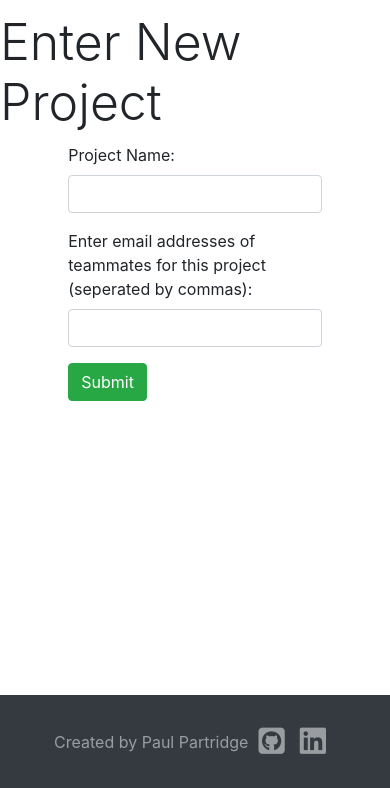
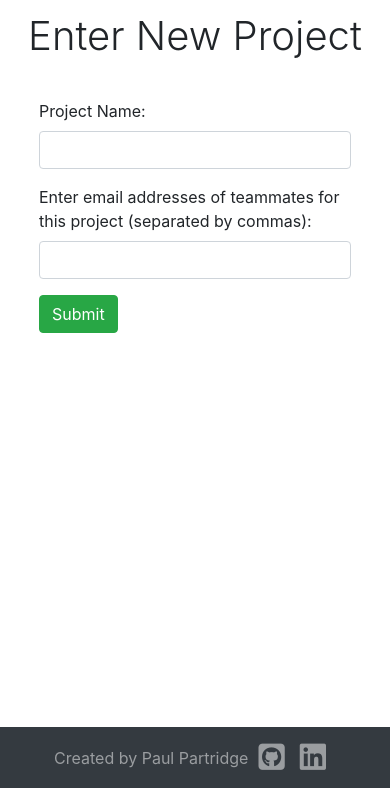
Before and after one commit to partridgep/bugtracker, a Django app: page /projects/create/ in a window 390 px wide. Shown: the part 56-844 px from the top of the page. Run offline with Django 3.2, Linux system fonts and the light colour scheme; the visitor is signed in with stand-in values (Sample User, id 1); data that the repository does not hold is empty; some libraries are stand-ins or nearby versions.

Commit message:
adds further media queries

```diff
--- a/main_app/static/css/style.css
+++ b/main_app/static/css/style.css
@@ -92,6 +92,14 @@ i {
   text-align: center;
 }
 
+.create-project-link {
+  margin: 1em 0;
+}
+
+.addition-title {
+  width: 80%;
+}
+
 /* PROJECT DISPLAY PAGE */
 
 .bug-preview span {
@@ -129,7 +137,7 @@ i {
 }
 
 .bug-right {
-  max-width: 50vw;
+  width: 50vw;
   display: flex;
   align-items: center;
   justify-content: center;
@@ -261,6 +269,14 @@ footer {
 .social-link {
   font-size: 30px;
   margin-right: 5px;
+}
+
+.pb-4, .py-4 {
+  padding-bottom: .5rem!important;
+}
+
+.pt-4, .py-4 {
+  padding-top: .5rem!important;
 }
 
 
@@ -544,6 +560,45 @@ skew to change the 'thickness' of the glitch.*/
 
 }
 
+@media(max-width: 650px) {
+
+  .bug-display {
+    flex-direction: column;
+  }
+
+  .bug-left {
+    margin: 1.5rem 2em 0 2em;
+  }
+
+  .bug-creation-time {
+    display: block;
+    margin-left: 0;
+  }
+
+  .upload {
+    background: linear-gradient(rgb(240, 237, 237), rgb(210, 215, 216));
+  }
+
+  .upload p {
+    font-size: 14pxl
+  }
+
+  .bug-right {
+    width: 100vw;
+  }
+
+  .comment {
+    width: 90vw;
+    padding: 10px 15px;
+  }
+
+  .form {
+    width: 80vw;
+    margin: 10% auto 5% auto;
+  }
+
+}
+
 @media(max-width: 500px) {
 
   .landingPage-logo {
@@ -569,7 +624,7 @@ skew to change the 'thickness' of the glitch.*/
   }
 
   .title {
-    font-size: 50px;
+    font-size: 40px;
   }
 
   .add_teammates {
--- a/main_app/templates/bugs/create_project_bug.html
+++ b/main_app/templates/bugs/create_project_bug.html
@@ -1,7 +1,7 @@
 {% extends 'extended-base.html' %}
 
 {% block child %}
-    <h1 class="display-2 title center-text">Add New Bug to {{ project.name }}</h1>
+    <h1 class="display-4 title center-text addition-title">Add New Bug to {{ project.name }}</h1>
 
     <form action="{% url 'project_bug_create' project.id %}" method="post" class="form">
         {% if error_messsage %}<p class="red-text">{{ error_message }}</p>{% endif %}
--- a/main_app/templates/projects/add_teammates.html
+++ b/main_app/templates/projects/add_teammates.html
@@ -1,13 +1,13 @@
 {% extends 'extended-base.html' %}
 
 {% block child %}
-    <h1 class="display-4 title center-text">Add Teammates to {{ project.name }}</h1>
+    <h1 class="display-4 title center-text addition-title">Add Teammates to {{ project.name }}</h1>
 
     <form action="{% url 'add_teammates' project.id %}" method="post" class="form">
         {% if error_messsage %}<p class="red-text">{{ error_message }}</p>{% endif %}
         {% csrf_token %}
         <div class="form-group">
-            <label for="teammates">Enter email addresses of new teammates for {{ project.name }} (seperated by commas):</label>
+            <label for="teammates">Enter email addresses of new teammates for {{ project.name }} (separated by commas):</label>
             <input type="text" name="teammates" class="form-control">
         </div>
         <input type="submit" value="Submit" class="btn btn-success">
--- a/main_app/templates/projects/create.html
+++ b/main_app/templates/projects/create.html
@@ -1,7 +1,7 @@
 {% extends 'extended-base.html' %}
 
 {% block child %}
-    <h1 class="display-2 title center-text">Enter New Project</h1>
+    <h1 class="display-4 title center-text">Enter New Project</h1>
 
     <form action="{% url 'project_create' %}" method="post" class="form">
         {% if error_messsage %}<p class="red-text">{{ error_message }}</p>{% endif %}
@@ -11,7 +11,7 @@
             <input type="text" name="pname" class="form-control">
         </div>
         <div class="form-group">
-            <label for="teammates">Enter email addresses of teammates for this project (seperated by commas):</label>
+            <label for="teammates">Enter email addresses of teammates for this project (separated by commas):</label>
             <input type="text" name="teammates" class="form-control">
         </div>
         <input type="submit" value="Submit" class="btn btn-success">
--- a/main_app/templates/projects/index.html
+++ b/main_app/templates/projects/index.html
@@ -11,7 +11,7 @@
                     <a href="{% url 'project_detail' project.id  %}">{{ project.name }}</a>
                 </div>
             {% endfor %}
-            <a href="{% url 'project_create' %}">+ Add Project</a>
+            <a href="{% url 'project_create' %}"><button class="btn btn-primary btn-sm create-project-link">+ Add Project</button></a>
         </div>
         <div class="col">
 
```
Also changed, not shown: bugtracker/settings.py (+4 -3 lines), main_app/templates/bugs/detail.html (+9 -0 lines), README.md.
